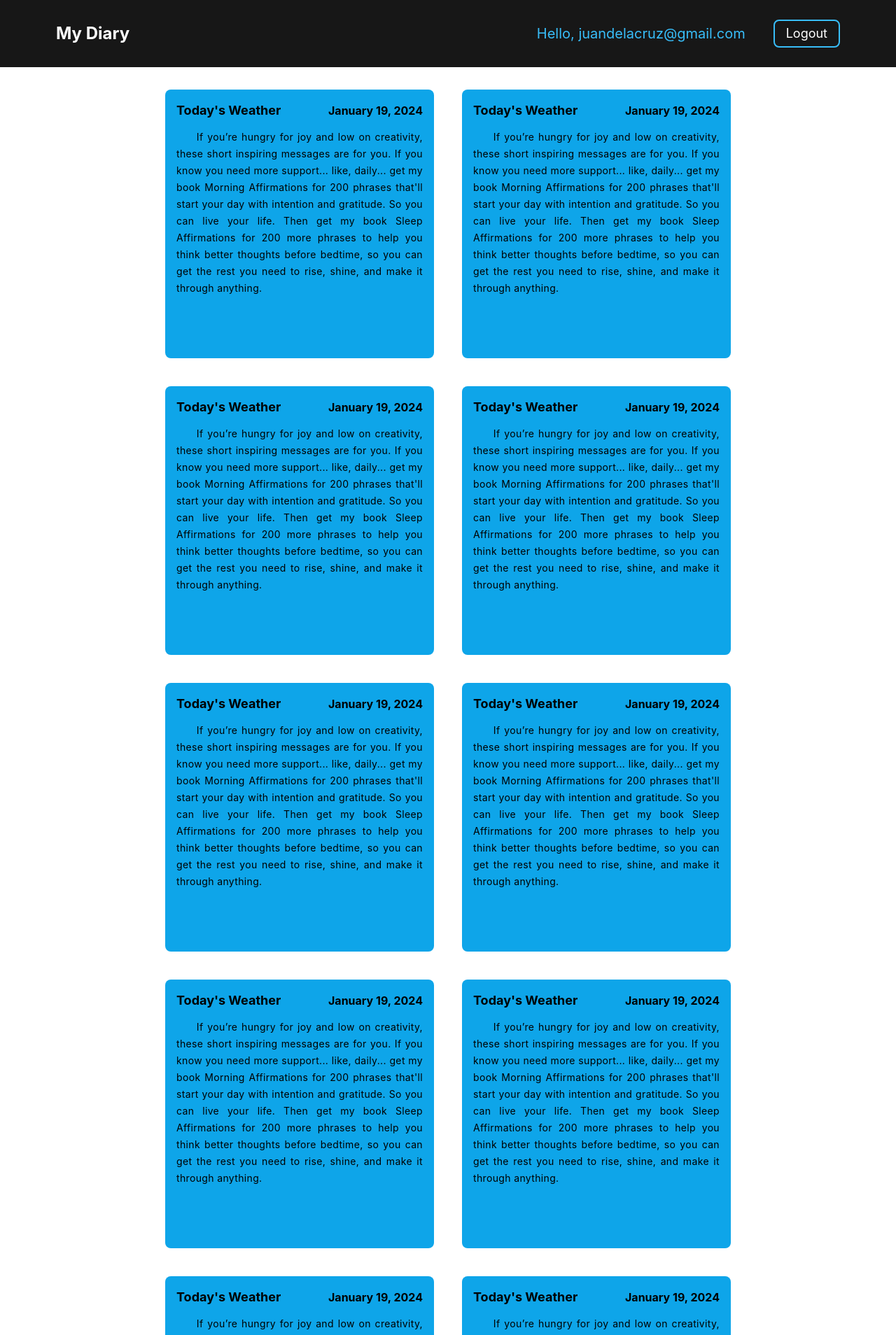
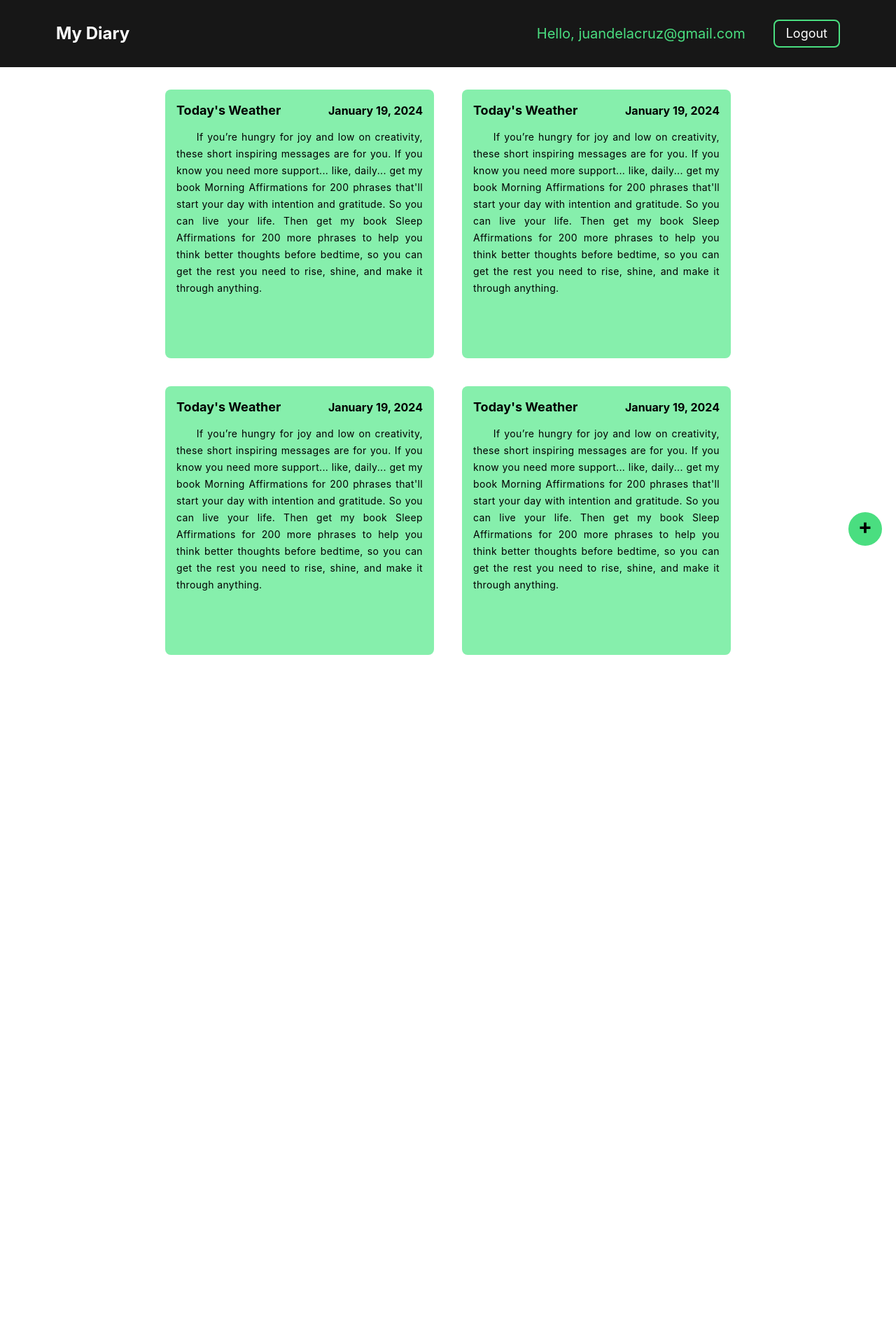
Before and after one commit to RomwelFeliciano/diary-app, a React (Create React App) app in the folder frontend/: page / in a window 1280 px wide. Shown: the top 1908 px of the page at 70% size. After the commit the page ends 936 px from the top, so only its background shows below. Built offline with nearby package versions, Linux system fonts and the light colour scheme.

Commit message:
Frontend: Design

```diff
--- a/frontend/package.json
+++ b/frontend/package.json
@@ -9,6 +9,7 @@
     "react": "^18.2.0",
     "react-dom": "^18.2.0",
     "react-scripts": "5.0.1",
+    "react-toastify": "^10.0.3",
     "web-vitals": "^2.1.4"
   },
   "scripts": {
--- a/frontend/src/App.js
+++ b/frontend/src/App.js
@@ -1,12 +1,18 @@
 import Navbar from "./components/Navbar";
 import NoteContainer from "./components/NoteContainer";
+import { ToastContainer } from "react-toastify";
+import "react-toastify/dist/ReactToastify.css";
 
 function App() {
   return (
     <div className="App min-h-screen">
       <Navbar />
-      <main className="w-full h-full min-h-screen flex flex-col justify-center items-center pt-32 px-20">
+      <main className="w-full h-full relative min-h-screen flex flex-col justify-start items-center pt-32 px-20">
+        <ToastContainer />
         <NoteContainer />
+        <button className="w-12 h-12 fixed bottom-5 right-5 bg-green-400 hover:bg-green-600 transition-all duration-300 ease-in-out rounded-full flex justify-center items-center text-3xl font-bold pb-2 m-0">
+          +
+        </button>
       </main>
     </div>
   );
--- a/frontend/src/components/Navbar.js
+++ b/frontend/src/components/Navbar.js
@@ -5,8 +5,10 @@ const Navbar = () => {
     <header className="w-full h-24 fixed top-0 px-20 bg-neutral-900 text-white flex justify-between items-center">
       <h2 className="text-2xl font-bold">My Diary</h2>
       <nav className="flex items-center gap-10">
-        <h2 className="text-xl text-sky-400">Hello, juandelacruz@gmail.com</h2>
-        <button className="border-2 border-sky-400 rounded-lg px-4 py-1 text-lg hover:bg-sky-400 hover:text-black transition-all duration-300 ease-in-out">
+        <h2 className="text-xl text-green-400">
+          Hello, juandelacruz@gmail.com
+        </h2>
+        <button className="border-2 border-green-400 rounded-lg px-4 py-1 text-lg hover:bg-green-400 hover:text-black transition-all duration-300 ease-in-out">
           Logout
         </button>
       </nav>
--- a/frontend/src/components/NoteContainer.js
+++ b/frontend/src/components/NoteContainer.js
@@ -7,13 +7,6 @@ const NoteContainer = () => {
       <NoteItem />
       <NoteItem />
       <NoteItem />
-      <NoteItem />
-      <NoteItem />
-      <NoteItem />
-      <NoteItem />
-      <NoteItem />
-      <NoteItem />
-      <NoteItem />
     </div>
   );
 };
--- a/frontend/src/components/NoteItem.js
+++ b/frontend/src/components/NoteItem.js
@@ -2,7 +2,7 @@ import React from "react";
 
 const NoteItem = () => {
   return (
-    <div className="w-96 h-96 p-4 bg-sky-500 rounded-lg">
+    <div className="w-96 h-96 p-4 bg-green-300 rounded-lg">
       <div className="flex justify-between items-center pb-3">
         <h1 className="text-lg font-bold">Today's Weather</h1>
         <h2 className="text-md font-bold">January 19, 2024</h2>
```
Also changed, not shown: 2 other files (tests, documents, lock files or other folders).
